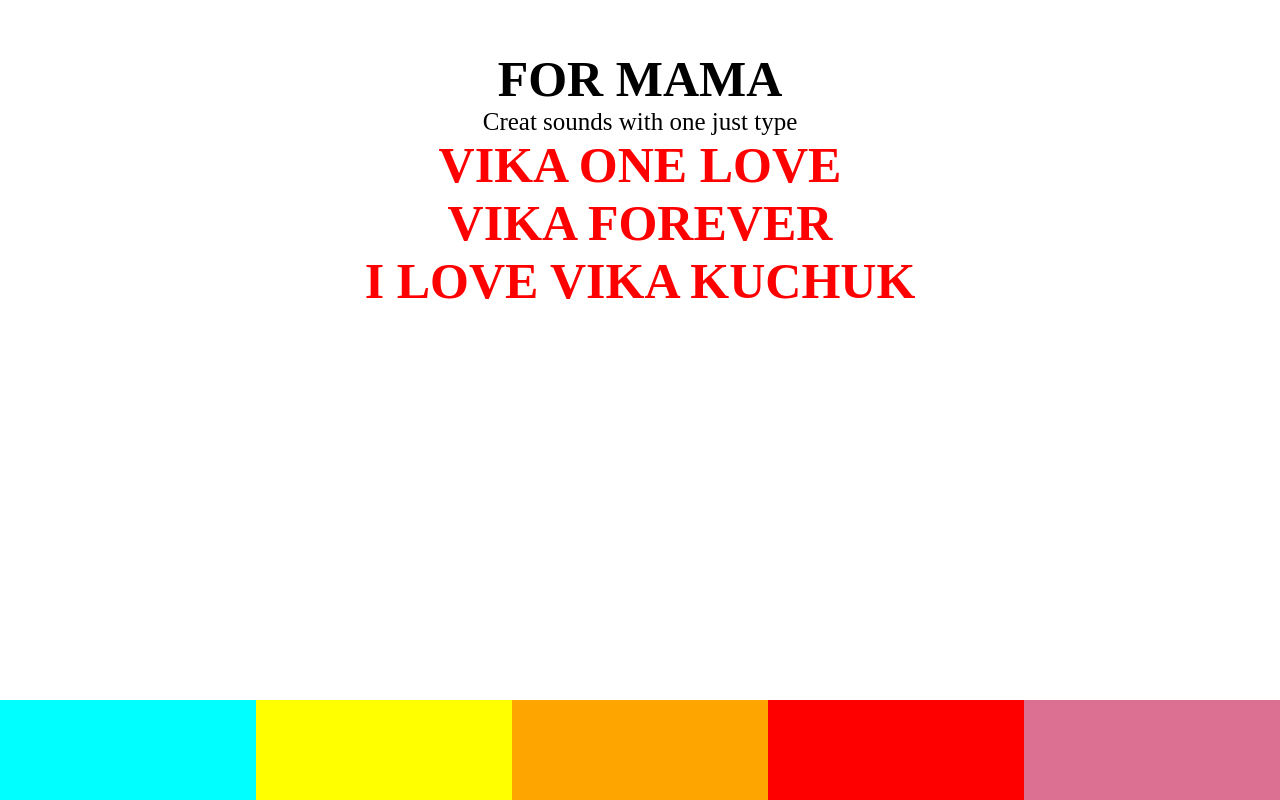
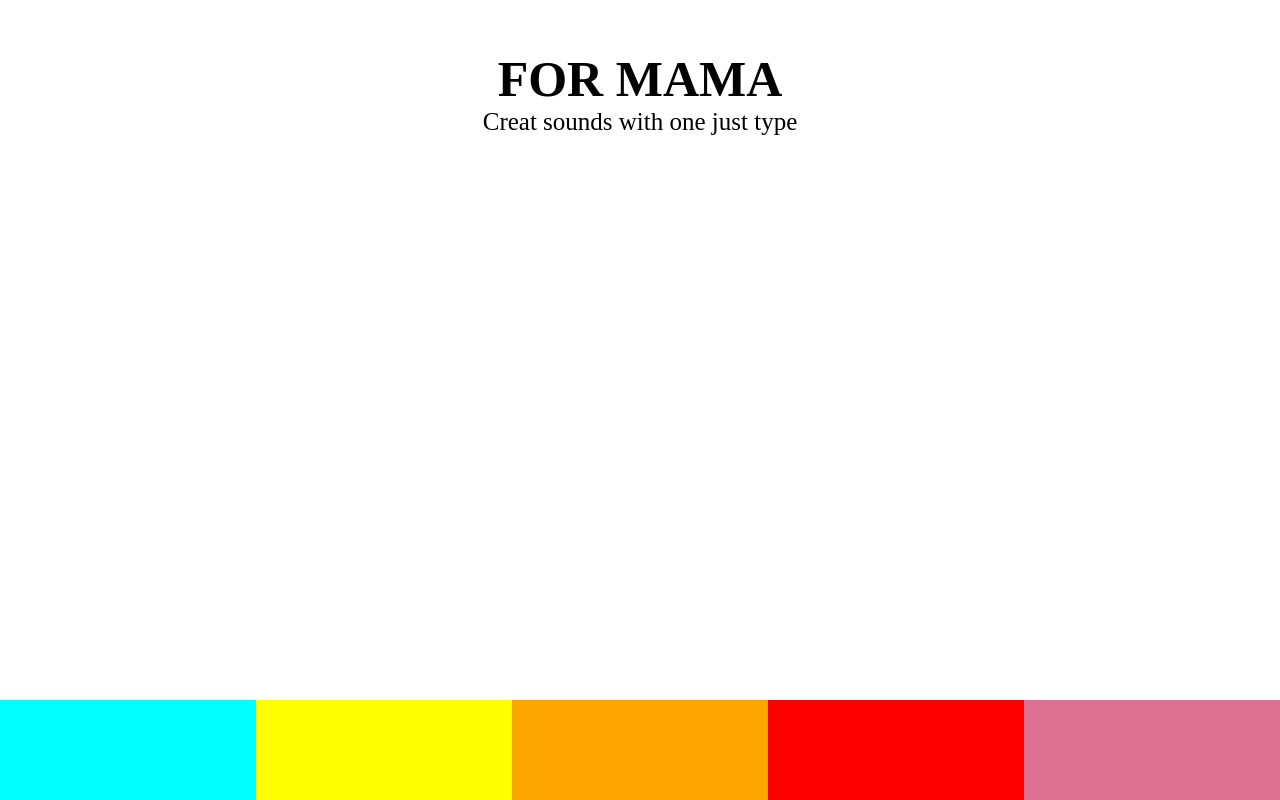
Before and after one commit to Pomello2006/tap-for-music, a plain HTML site: page index.html in a window 1280 px wide. Drawn offline with Linux system fonts and the light colour scheme.

Commit message:
Update index.html

```diff
--- a/index.html
+++ b/index.html
@@ -11,9 +11,6 @@
         <header>
             <h1>FOR MAMA</h1>
             <p>Creat sounds with one just type</p>
-            <h2>VIKA ONE LOVE</h2>
-            <h3>VIKA FOREVER</h3>
-            <h3>I LOVE VIKA KUCHUK</h3>
         </header>
 
         <div class="animation-zone"></div>
```
